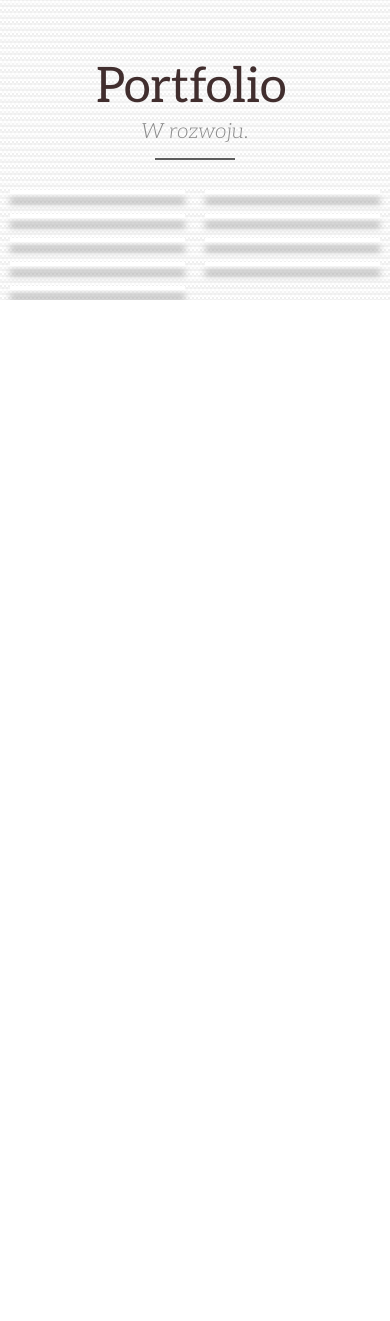
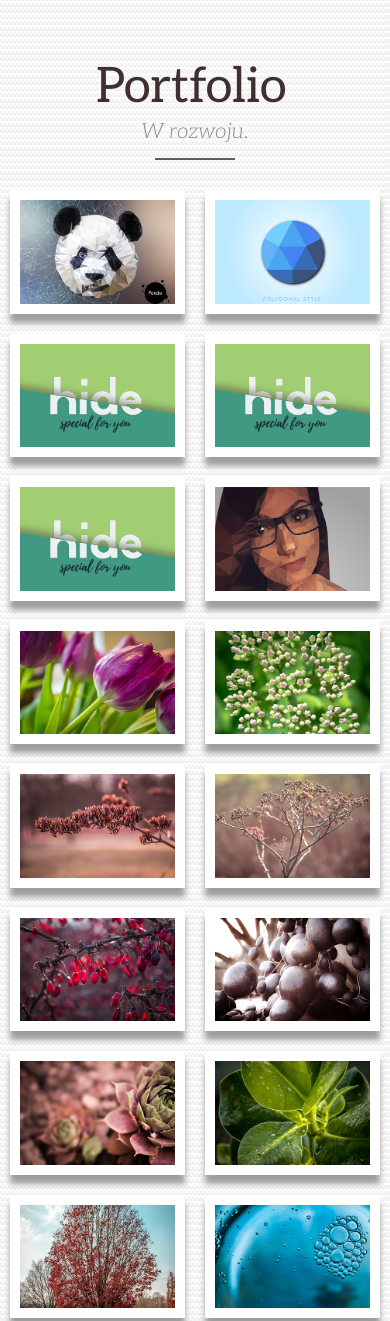
Before and after one commit to Gromixson/Klaudia-Lepieszko-Portfolio, a plain HTML site: page index.html in a window 390 px wide. Shown: the part 2555-3876 px from the top of the page. Before the commit the page ends 2855 px from the top, so only its background shows below. Drawn offline with nearby package versions, Linux system fonts and the light colour scheme.

Commit message:
Gallery final (load more missing)

```diff
--- a/css/style.css
+++ b/css/style.css
@@ -172,9 +172,9 @@ transition-duration: 2s;
 box-shadow: 0px 9px 6px 0px rgba(153, 153, 153, 0.95);
 -moz-box-shadow: 0px 9px 6px 0px rgba(153, 153, 153, 0.95);
 -webkit-box-shadow: 0px 9px 6px 0px rgba(153, 153, 153, 0.95);
-    border: solid 2px white;
+    border: solid 10px white;
+
 }
-
 
 /*Media*/
 
--- a/index.html
+++ b/index.html
@@ -73,55 +73,118 @@
   <div class="gallery">
       <div class="container">
       <div class="row">
-          <div class="col-lg-4 col-md-4 col-xs-6">
-              <a href="img/1.jpg" class="big">
-                  <img class="img-responsive" src="img/1min.jpg" alt="">
+          <div class="col-lg-4 col-md-4 col-xs-6" id="work">
+              <a href="img/Panda.png" class="big">
+                  <img class="img-responsive" src="img/Panda_min.jpg" alt="">
               </a>
           </div>
-          <div class="col-lg-4 col-md-4 col-xs-6">
-              <a href="img/1.jpg" class="big">
-                  <img class="img-responsive" src="img/1min.jpg" alt="">
+          <div class="col-lg-4 col-md-4 col-xs-6" id="work">
+              <a href="img/Polygonal_style.jpg" class="big">
+                  <img class="img-responsive" src="img/Polygonal_style_min.jpg" alt="">
               </a>
           </div>
-           <div class="col-lg-4 col-md-4 col-xs-6">
-              <a href="img/1.jpg" class="big">
-                  <img class="img-responsive" src="img/1min.jpg" alt="">
+           <div class="col-lg-4 col-md-4 col-xs-6" id="work">
+              <a href="img/Hide.jpg" class="big">
+                  <img class="img-responsive" src="img/Hide_min.jpg" alt="">
               </a>
           </div>
-          <div class="col-lg-4 col-md-4 col-xs-6">
-              <a href="img/1.jpg" class="big">
-                  <img class="img-responsive" src="img/1min.jpg" alt="">
+          <div class="col-lg-4 col-md-4 col-xs-6" id="work">
+              <a href="img/Hide.jpg" class="big">
+                  <img class="img-responsive" src="img/Hide_min.jpg" alt="">
               </a>
           </div>
-          <div class="col-lg-4 col-md-4 col-xs-6">
-              <a href="img/1.jpg" class="big">
-                  <img class="img-responsive" src="img/1min.jpg" alt="">
+            <div class="col-lg-4 col-md-4 col-xs-6" id="work">
+              <a href="img/Hide.jpg" class="big">
+                  <img class="img-responsive" src="img/Hide_min.jpg" alt="">
               </a>
           </div>
-           <div class="col-lg-4 col-md-4 col-xs-6">
-              <a href="img/1.jpg" class="big">
-                  <img class="img-responsive" src="img/1min.jpg" alt="">
+          <div class="col-lg-4 col-md-4 col-xs-6" id="work">
+              <a href="img/Klaudia_Polygonal_Portrait.png" class="big">
+                  <img class="img-responsive" src="img/Klaudia_Polygonal_Portrait_min.png" alt="">
               </a>
           </div>
-          <div class="col-lg-4 col-md-4 col-xs-6">
-              <a href="img/5.jpg" class="big">
-                  <img class="img-responsive" src="img/5min.jpg" alt="">
+           <div class="col-lg-4 col-md-4 col-xs-6" id="work">
+              <a href="img/Tulips.jpg" class="big">
+                  <img class="img-responsive" src="img/Tulips_min.jpg" alt="">
               </a>
           </div>
-          <div class="col-lg-4 col-md-4 col-xs-6">
-              <a href="img/1.jpg" class="big">
-                  <img class="img-responsive" src="img/1min.jpg" alt="">
+          <div class="col-lg-4 col-md-4 col-xs-6" id="work">
+              <a href="img/Peas.jpg" class="big">
+                  <img class="img-responsive" src="img/Peas_min.jpg" alt="">
               </a>
           </div>
-           <div class="col-lg-4 col-md-4 col-xs-6">
-              <a href="img/1.jpg" class="big">
-                  <img class="img-responsive" src="img/1min.jpg" alt="">
+          <div class="col-lg-4 col-md-4 col-xs-6" id="work">
+              <a href="img/Flower_cytadela.jpg" class="big">
+                  <img class="img-responsive" src="img/Flower_cytadela_min.jpg" alt="">
+              </a>
+          </div>
+           <div class="col-lg-4 col-md-4 col-xs-6" id="work">
+              <a href="img/Stem.jpg" class="big">
+                  <img class="img-responsive" src="img/Stem_min.jpg" alt="">
+              </a>
+          </div>
+           <div class="col-lg-4 col-md-4 col-xs-6" id="work">
+              <a href="img/Red.jpg" class="big">
+                  <img class="img-responsive" src="img/Red_min.jpg" alt="">
+              </a>
+          </div>
+           <div class="col-lg-4 col-md-4 col-xs-6" id="work">
+              <a href="img/Stones.jpg" class="big">
+                  <img class="img-responsive" src="img/Stones_min.jpg" alt="">
+              </a>
+          </div>
+           <div class="col-lg-4 col-md-4 col-xs-6" id="work">
+              <a href="img/Rose_flower.jpg" class="big">
+                  <img class="img-responsive" src="img/Rose_flower_min.jpg" alt="">
+              </a>
+          </div>
+           <div class="col-lg-4 col-md-4 col-xs-6" id="work">
+              <a href="img/Green_water.jpg" class="big">
+                  <img class="img-responsive" src="img/Green_water_min.jpg" alt="">
+              </a>
+          </div>
+           <div class="col-lg-4 col-md-4 col-xs-6" id="work">
+              <a href="img/Red_tree.jpg" class="big">
+                  <img class="img-responsive" src="img/Red_tree_min.jpg" alt="">
+              </a>
+          </div>
+           <div class="col-lg-4 col-md-4 col-xs-6" id="work">
+              <a href="img/Bubbles.jpg" class="big">
+                  <img class="img-responsive" src="img/Bubbles_min.jpg" alt="">
+              </a>
+          </div>
+          <div class="col-lg-4 col-md-4 col-xs-6" id="work">
+              <a href="img/Wilda.jpg" class="big">
+                  <img class="img-responsive" src="img/Wilda_min.jpg" alt="">
+              </a>
+          </div>
+          <div class="col-lg-4 col-md-4 col-xs-6" id="work">
+              <a href="img/Leaf.jpg" class="big">
+                  <img class="img-responsive" src="img/Leaf_min.jpg" alt="">
+              </a>
+          </div>
+          <div class="col-lg-4 col-md-4 col-xs-6" id="work">
+              <a href="img/Wood.jpg" class="big">
+                  <img class="img-responsive" src="img/Wood_min.jpg" alt="">
+              </a>
+          </div>
+           <div class="col-lg-4 col-md-4 col-xs-6" id="work">
+              <a href="img/Flower_german.jpg" class="big">
+                  <img class="img-responsive" src="img/Flower_german_min.jpg" alt="">
+              </a>
+          </div>
+           <div class="col-lg-4 col-md-4 col-xs-6" id="work">
+              <a href="img/Smoke.jpg" class="big">
+                  <img class="img-responsive" src="img/Smoke_min.jpg" alt="">
+              </a>
+          </div>
+           <div class="col-lg-4 col-md-4 col-xs-6" id="work">
+              <a href="img/Assasin.jpg" class="big">
+                  <img class="img-responsive" src="img/Assasin_min.jpg" alt="">
               </a>
           </div>
           </div>
       </div>
-
-
 </div>
 </section>
 
--- a/js/scripts.js
+++ b/js/scripts.js
@@ -52,3 +52,5 @@ $(function() {
 
 //gallery
 var gallery = $('.gallery a').simpleLightbox();
+
+// load more
```
